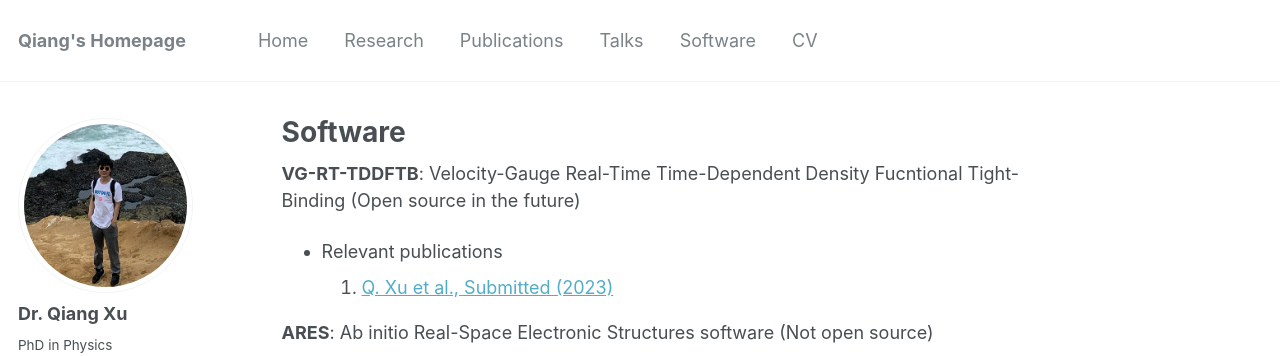
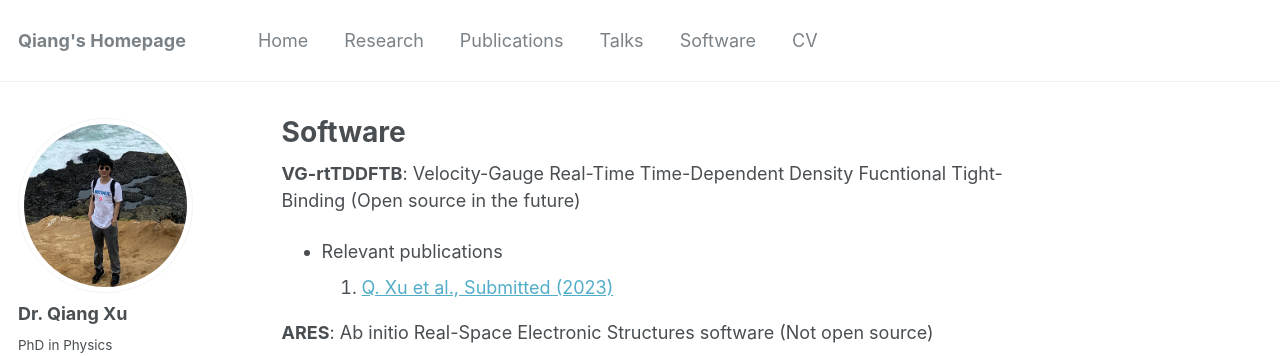
Before and after one commit to xqjlu/xqjlu.github.io, a Jekyll site: the page built from _pages/software.md, in a window 1280 px wide. Shown: the top 356 px of the page. Built offline with Jekyll 4.4.1, drawn with Linux system fonts in a browser that asks for light colours; some web fonts are replaced.

Commit message:
RT to rt in software

```diff
--- a/_pages/software.md
+++ b/_pages/software.md
@@ -7,7 +7,7 @@ redirect_from:
   - /software.html
 ---
 
-**VG-RT-TDDFTB**: Velocity-Gauge Real-Time Time-Dependent Density Fucntional Tight-Binding
+**VG-rtTDDFTB**: Velocity-Gauge Real-Time Time-Dependent Density Fucntional Tight-Binding
   (Open source in the future)
   * Relevant publications
     1. [Q. Xu et al., Submitted (2023)](https://doi.org/10.48550/arXiv.2308.09782)
```
